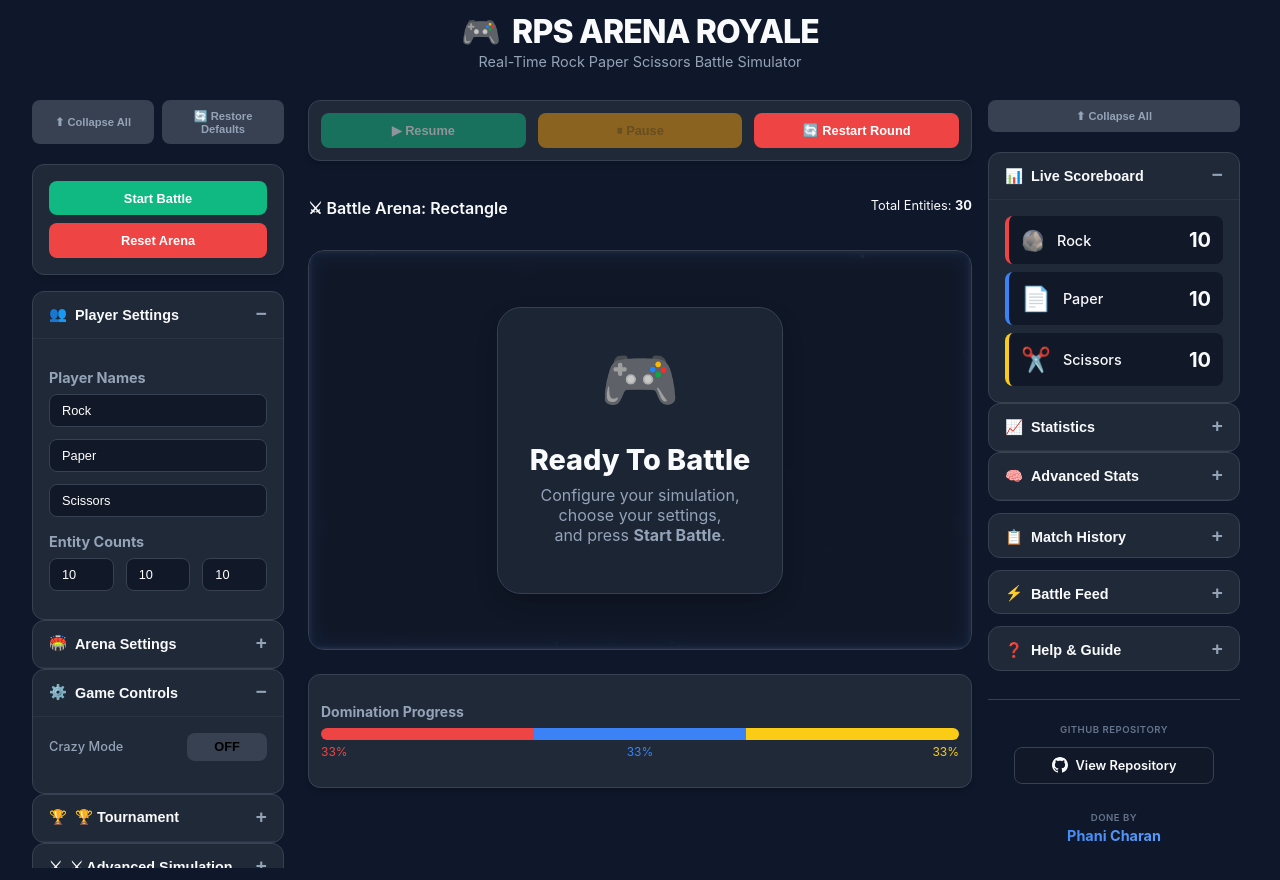
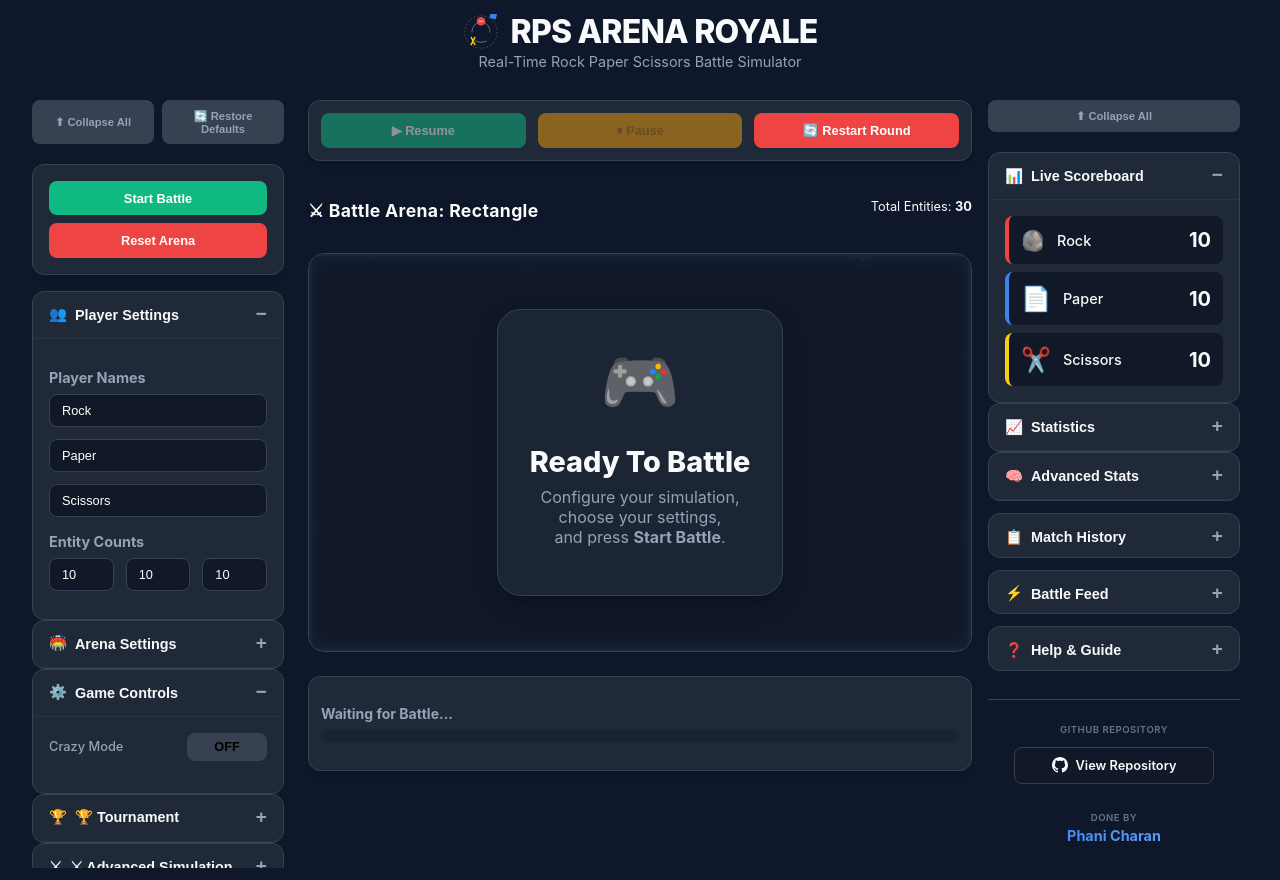
Before and after one commit to karalapatiphanicharan-cyber/rps-arena-simulator, a React (Vite) app: page / in a window 1280 px wide. Built offline with nearby package versions, Linux system fonts and the light colour scheme.

Commit message:
Final UI polish pass: custom logo, statistics placeholders, improved progress bar, polished winner modal, and enhanced GitHub button.

```diff
--- a/src/App.tsx
+++ b/src/App.tsx
@@ -26,6 +26,7 @@ import BattleFeed from './components/BattleFeed';
 import MatchHistory from './components/MatchHistory';
 import CrazyEventBanner from './components/CrazyEventBanner';
 import HelpCenter from './components/HelpCenter';
+import RpsLogo from './components/RpsLogo';
 import { soundManager } from './game/SoundManager';
 
 const ARENA_WIDTH = 1000;
@@ -629,7 +630,7 @@ function App() {
     <div className="app-container">
       <header>
         <h1>
-          <span>🎮</span>
+          <RpsLogo size={36} />
           RPS ARENA ROYALE
         </h1>
         <p className="subtitle">Real-Time Rock Paper Scissors Battle Simulator</p>
@@ -797,7 +798,7 @@ function App() {
           </div>
 
           <div className="card progress-card">
-              <ProgressIndicator counts={currentCounts} />
+              <ProgressIndicator counts={currentCounts} status={gameState.status} />
           </div>
         </section>
 
@@ -820,6 +821,7 @@ function App() {
             playerNames={playerNames}
             expandedStates={rightExpanded}
             onToggleSection={(key, val) => setRightExpanded(prev => ({...prev, [key]: val}))}
+            status={gameState.status}
             stats={{
                 ...gameState.stats,
                 counts: currentCounts,
@@ -867,6 +869,7 @@ function App() {
                 target="_blank"
                 rel="noopener noreferrer"
                 className="github-btn"
+                aria-label="View project on GitHub"
               >
                 <svg className="github-icon" viewBox="0 0 24 24">
                   <path d="M12 0c-6.626 0-12 5.373-12 12 0 5.302 3.438 9.8 8.207 11.387.599.111.793-.261.793-.577v-2.234c-3.338.726-4.033-1.416-4.033-1.416-.546-1.387-1.333-1.756-1.333-1.756-1.089-.745.083-.729.083-.729 1.205.084 1.839 1.237 1.839 1.237 1.07 1.834 2.807 1.304 3.492.997.107-.775.418-1.305.762-1.604-2.665-.305-5.467-1.334-5.467-5.931 0-1.311.469-2.381 1.236-3.221-.124-.303-.535-1.524.117-3.176 0 0 1.008-.322 3.301 1.23.957-.266 1.983-.399 3.003-.404 1.02.005 2.047.138 3.006.404 2.291-1.552 3.297-1.23 3.297-1.23.653 1.653.242 2.874.118 3.176.77.84 1.235 1.911 1.235 3.221 0 4.609-2.807 5.624-5.479 5.921.43.372.823 1.102.823 2.222v3.293c0 .319.192.694.801.576 4.765-1.589 8.199-6.086 8.199-11.386 0-6.627-5.373-12-12-12z"/>
--- a/src/components/ProgressIndicator.tsx
+++ b/src/components/ProgressIndicator.tsx
@@ -1,11 +1,13 @@
 import React from 'react';
-import type { GameCounts } from '../types/game';
+import type { GameCounts, GameStatus } from '../types/game';
 
 interface ProgressBarProps {
   counts: GameCounts;
+  status: GameStatus;
 }
 
-const ProgressIndicator: React.FC<ProgressBarProps> = ({ counts }) => {
+const ProgressIndicator: React.FC<ProgressBarProps> = ({ counts, status }) => {
+  const isIdle = status === 'idle';
   const total = counts.rock + counts.paper + counts.scissors;
 
   const getPercentage = (count: number) => {
@@ -19,17 +21,27 @@ const ProgressIndicator: React.FC<ProgressBarProps> = ({ counts }) => {
 
   return (
     <div className="domination-progress" style={{ margin: '1rem 0' }}>
-      <h3 style={{ fontSize: '0.875rem', color: '#94A3B8', marginBottom: '0.5rem' }}>Domination Progress</h3>
+      <h3 style={{ fontSize: '0.875rem', color: '#94A3B8', marginBottom: '0.5rem' }}>
+        {isIdle ? 'Waiting for Battle...' : 'Domination Progress'}
+      </h3>
       <div className="progress-container" style={{ height: '12px', background: '#111827', borderRadius: '6px', display: 'flex', overflow: 'hidden' }}>
+        {isIdle ? (
+          <div style={{ width: '100%', background: '#374151', opacity: 0.3 }} />
+        ) : (
+          <>
             <div style={{ width: `${rockPerc}%`, background: '#EF4444', transition: 'width 0.3s ease' }} />
             <div style={{ width: `${paperPerc}%`, background: '#3B82F6', transition: 'width 0.3s ease' }} />
             <div style={{ width: `${scissorsPerc}%`, background: '#FACC15', transition: 'width 0.3s ease' }} />
+          </>
+        )}
       </div>
+      {!isIdle && (
         <div style={{ display: 'flex', justifyContent: 'space-between', marginTop: '0.25rem', fontSize: '0.75rem' }}>
           <span style={{ color: '#EF4444' }}>{Math.round(rockPerc)}%</span>
           <span style={{ color: '#3B82F6' }}>{Math.round(paperPerc)}%</span>
           <span style={{ color: '#FACC15' }}>{Math.round(scissorsPerc)}%</span>
         </div>
+      )}
     </div>
   );
 };
--- /dev/null
+++ b/src/components/RpsLogo.tsx
@@ -0,0 +1,37 @@
+import React from 'react';
+
+interface RpsLogoProps {
+  size?: number;
+}
+
+const RpsLogo: React.FC<RpsLogoProps> = ({ size = 32 }) => {
+  return (
+    <svg
+      width={size}
+      height={size}
+      viewBox="0 0 100 100"
+      fill="none"
+      xmlns="http://www.w3.org/2000/svg"
+      style={{ verticalAlign: 'middle' }}
+    >
+      <circle cx="50" cy="50" r="45" stroke="currentColor" strokeWidth="2" strokeDasharray="5 5" opacity="0.3" />
+
+      {/* Rock at top */}
+      <circle cx="50" cy="20" r="12" fill="#EF4444" />
+      <path d="M45 20L55 20" stroke="white" strokeWidth="2" strokeLinecap="round" />
+
+      {/* Paper at bottom right */}
+      <rect x="68" cy="65" width="18" height="22" rx="2" transform="translate(-9, -11) rotate(15 77 76)" fill="#3B82F6" />
+
+      {/* Scissors at bottom left */}
+      <path d="M23 65L33 85M33 65L23 85" stroke="#FACC15" strokeWidth="4" strokeLinecap="round" />
+
+      {/* Arrows in loop */}
+      <path d="M60 25C70 30 75 40 75 50" stroke="currentColor" strokeWidth="2" strokeLinecap="round" opacity="0.5" />
+      <path d="M65 75C55 80 45 80 35 75" stroke="currentColor" strokeWidth="2" strokeLinecap="round" opacity="0.5" />
+      <path d="M25 50C25 40 30 30 40 25" stroke="currentColor" strokeWidth="2" strokeLinecap="round" opacity="0.5" />
+    </svg>
+  );
+};
+
+export default RpsLogo;
--- a/src/components/ScoreBoard.tsx
+++ b/src/components/ScoreBoard.tsx
@@ -1,5 +1,5 @@
 import React from 'react';
-import type { PlayerNames, EntityType, GameStats, TournamentState } from '../types/game';
+import type { PlayerNames, EntityType, GameStats, TournamentState, GameStatus } from '../types/game';
 import CollapsibleSection from './CollapsibleSection';
 import TypeIcon from './TypeIcon';
 
@@ -7,11 +7,12 @@ interface ScoreBoardProps {
   playerNames: PlayerNames;
   stats: GameStats;
   tournament: TournamentState;
+  status: GameStatus;
   expandedStates: Record<string, boolean>;
   onToggleSection: (key: string, val: boolean) => void;
 }
 
-const ScoreBoard: React.FC<ScoreBoardProps> = ({ playerNames, stats, tournament, expandedStates, onToggleSection }) => {
+const ScoreBoard: React.FC<ScoreBoardProps> = ({ playerNames, stats, tournament, status, expandedStates, onToggleSection }) => {
   const {
     counts, elapsedTime, arenaShape, totalCollisions, totalConversions, crazyMode,
     obstacleCollisions, speedZoneVisits, slowZoneVisits, chaosZoneVisits
@@ -24,6 +25,7 @@ const ScoreBoard: React.FC<ScoreBoardProps> = ({ playerNames, stats, tournament,
   };
 
   const getLeader = (): string => {
+    if (status === 'idle') return 'Waiting for Battle';
     const types: EntityType[] = ['rock', 'paper', 'scissors'];
     let max = -1;
     let leader = 'None';
@@ -97,7 +99,7 @@ const ScoreBoard: React.FC<ScoreBoardProps> = ({ playerNames, stats, tournament,
           </div>
           <div className="stat-item">
             <span className="stat-label">Elapsed Time</span>
-            <span className="stat-value">{formatTime(elapsedTime)}</span>
+            <span className="stat-value">{status === 'idle' ? '00:00' : formatTime(elapsedTime)}</span>
           </div>
           <div className="stat-item">
             <span className="stat-label">Current Leader</span>
--- a/src/components/WinnerModal.tsx
+++ b/src/components/WinnerModal.tsx
@@ -72,11 +72,19 @@ const WinnerModal: React.FC<WinnerModalProps> = ({
             <h1 className="winner-title">{winnerName.toUpperCase()} WINS ROUND {tournament.history.length}!</h1>
         )}
 
-        <div className="winner-display" style={{ animation: 'bounce 1s infinite' }}>
+        <div className="winner-display" style={{
+          animation: 'bounce 1s infinite',
+          margin: '2.5rem 0',
+          position: 'relative',
+          display: 'flex',
+          justifyContent: 'center',
+          alignItems: 'center'
+        }}>
+            {isChampion && <div className="champion-glow" />}
             <TypeIcon type={winner} size={120} />
         </div>
 
-        <div className="winner-stats">
+        <div className="winner-stats" style={{ gap: '0.75rem', display: 'flex', flexDirection: 'column' }}>
           {isChampion ? (
               <>
                 <div className="stat-item">
@@ -137,6 +145,20 @@ const WinnerModal: React.FC<WinnerModalProps> = ({
         .champ-title {
             color: #FACC15;
             text-shadow: 0 0 20px rgba(250, 204, 21, 0.5);
+            letter-spacing: 0.05em;
+        }
+        .champion-glow {
+            position: absolute;
+            width: 150px;
+            height: 150px;
+            background: radial-gradient(circle, rgba(250, 204, 21, 0.4) 0%, rgba(250, 204, 21, 0) 70%);
+            border-radius: 50%;
+            z-index: -1;
+            animation: pulse-glow 2s infinite ease-in-out;
+        }
+        @keyframes pulse-glow {
+            0%, 100% { transform: scale(1); opacity: 0.5; }
+            50% { transform: scale(1.2); opacity: 0.8; }
         }
       `}</style>
     </div>
--- a/src/styles.css
+++ b/src/styles.css
@@ -124,7 +124,11 @@ header .subtitle {
 
 .arena-title {
   margin-bottom: 0 !important;
-  font-size: 1rem !important;
+  font-size: 1.1rem !important;
+  font-weight: 700 !important;
+  letter-spacing: 0.02em;
+  color: var(--text-color);
+  text-shadow: 0 2px 4px rgba(0,0,0,0.3);
 }
 
 .arena-stat-badge {
@@ -239,6 +243,7 @@ canvas {
 
 .btn-start:hover:not(:disabled) {
   background: #059669;
+  box-shadow: 0 4px 12px rgba(16, 185, 129, 0.2);
 }
 
 .btn-reset {
@@ -248,6 +253,7 @@ canvas {
 
 .btn-reset:hover {
   background: #DC2626;
+  box-shadow: 0 4px 12px rgba(239, 68, 68, 0.2);
 }
 
 /* Scoreboard Styles */
@@ -749,12 +755,18 @@ canvas {
   margin: 0.5rem auto;
   width: 100%;
   max-width: 200px;
+  cursor: pointer;
 }
 
 .github-btn:hover {
   background: #1F2937;
-  border-color: #4B5563;
-  transform: translateY(-1px);
+  border-color: var(--paper-color);
+  transform: translateY(-2px);
+  box-shadow: 0 4px 12px rgba(59, 130, 246, 0.2);
+}
+
+.github-btn:active {
+  transform: translateY(0);
 }
 
 .github-icon {
```
Also changed, not shown: final_verification.png (added). Lines whose indentation alone changed are shown as unchanged.
